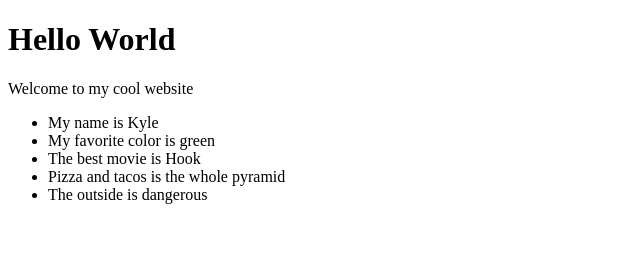
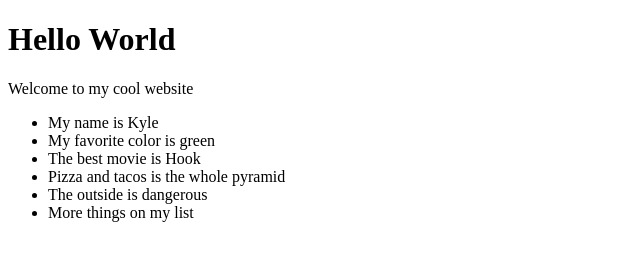
Before and after one commit to KyleJTodd/day-1, a plain HTML site: page index.html in a window 1280 px wide. Shown: the whole page, without its empty margins (0-640 px from the left). Drawn offline with Linux system fonts and the light colour scheme.

Commit message:
More list adds

```diff
--- a/index.html
+++ b/index.html
@@ -17,6 +17,8 @@
         <li>The best movie is Hook</li>
         <li>Pizza and tacos is the whole pyramid</li>
         <li>The outside is dangerous</li>
+        <li>More things on my list</li>
+
     </ul>
 </body>
 
```
